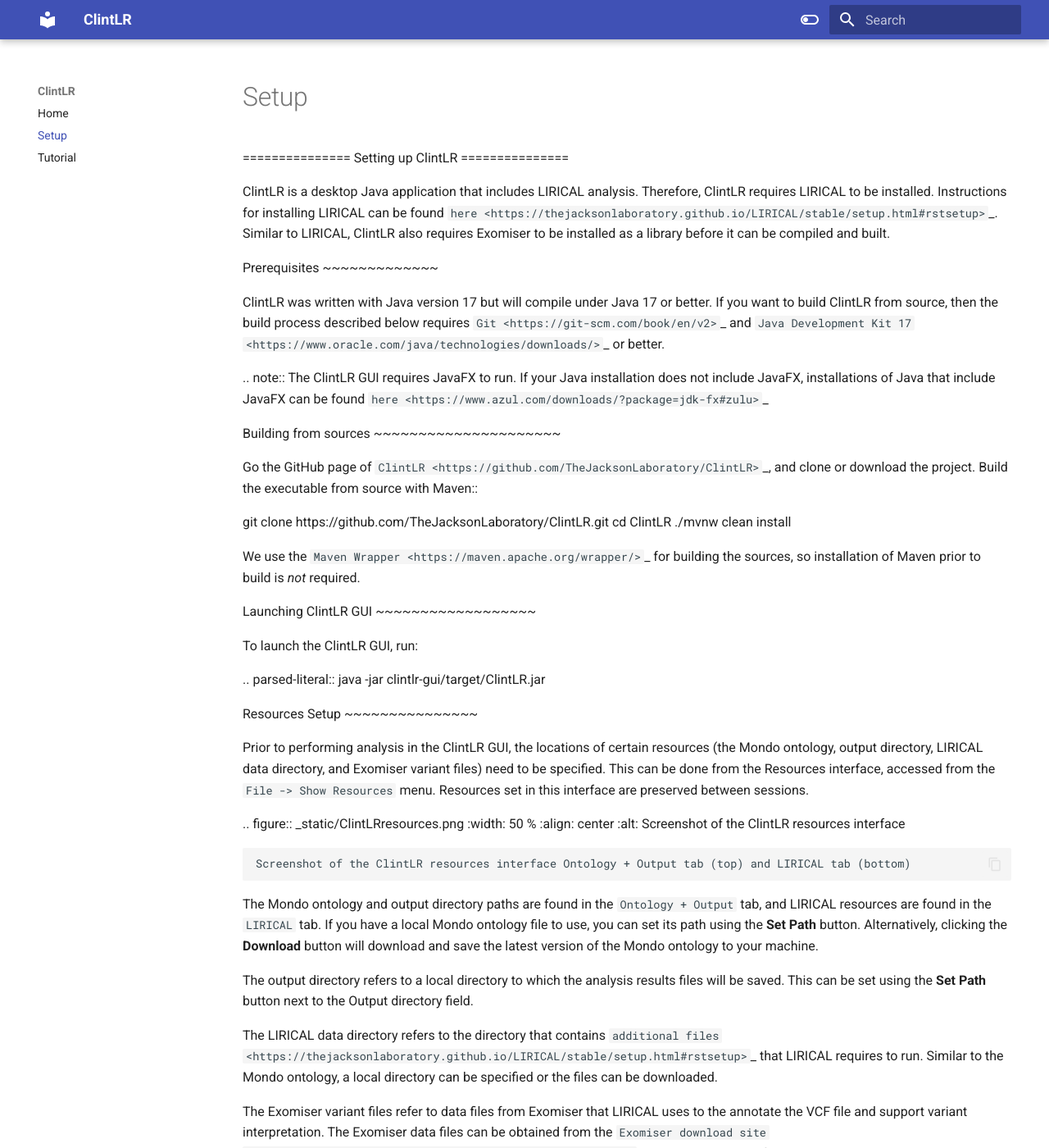
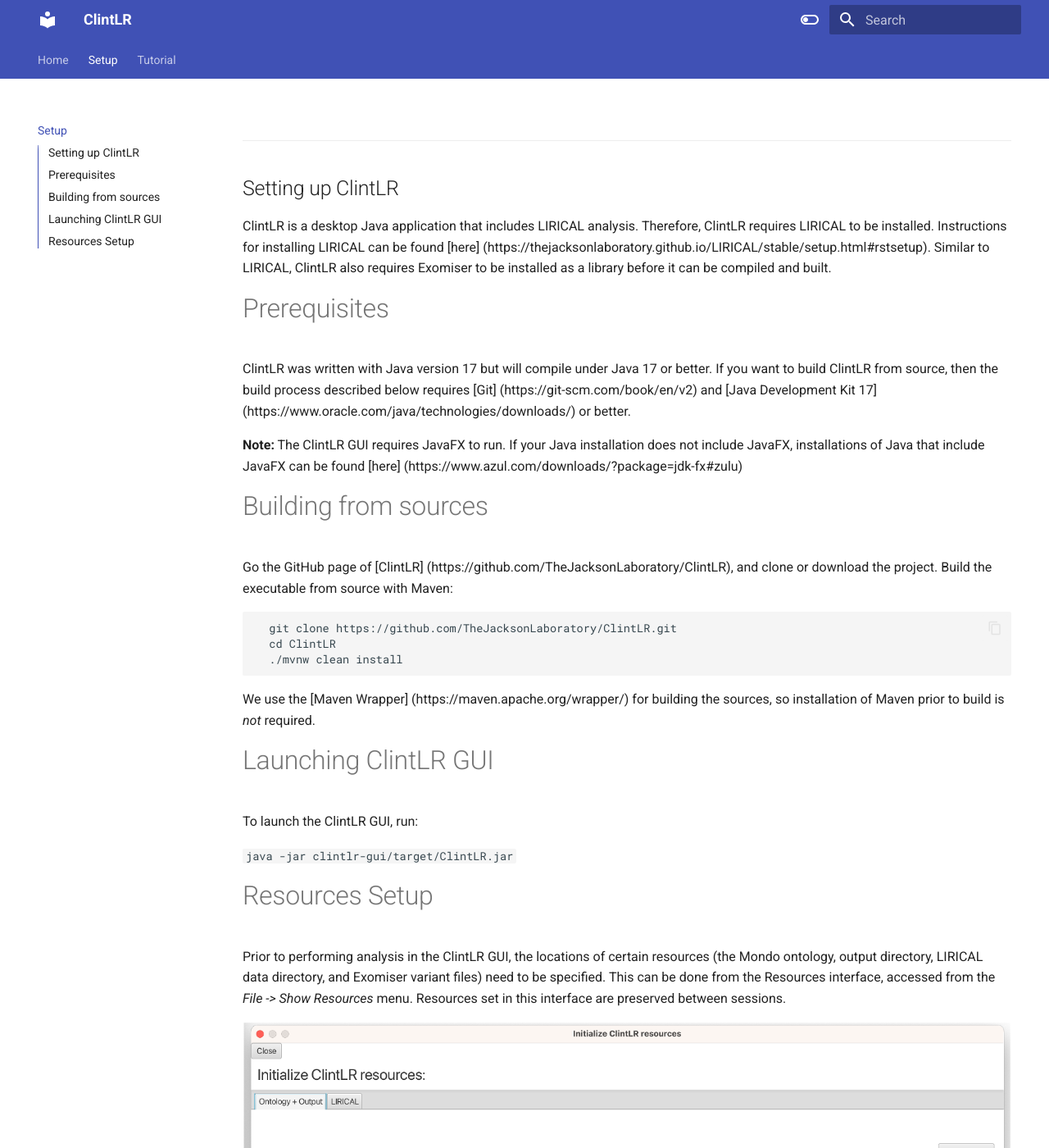
Before and after one commit to TheJacksonLaboratory/ClintLR, an MkDocs documentation site: the page built from docs/setup.md, in a window 1280 px wide and 1400 px high. Shown: the whole window at 82% size. Built offline with MkDocs 1.6.1 and Material for MkDocs 9.7.7, drawn with Linux system fonts in a browser that asks for light colours; some of the changed text lies outside the part shown.

Commit message:
Reformat docs

````diff
--- a/docs/setup.md
+++ b/docs/setup.md
@@ -1,63 +1,54 @@
-===============
+--------
 Setting up ClintLR
-===============
+--------
 
 ClintLR is a desktop Java application that includes LIRICAL analysis. Therefore, ClintLR requires LIRICAL to be installed.
-Instructions for installing LIRICAL can be found `here <https://thejacksonlaboratory.github.io/LIRICAL/stable/setup.html#rstsetup>`_.
+Instructions for installing LIRICAL can be found [here] (https://thejacksonlaboratory.github.io/LIRICAL/stable/setup.html#rstsetup).
 Similar to LIRICAL, ClintLR also requires Exomiser to be installed as a library before it can be compiled and built.
 
 
-Prerequisites
-~~~~~~~~~~~~~
+# Prerequisites
 
 ClintLR was written with Java version 17 but will compile under Java 17 or better. If you want to
 build ClintLR from source, then the build process described below requires
-`Git <https://git-scm.com/book/en/v2>`_ and
-`Java Development Kit 17 <https://www.oracle.com/java/technologies/downloads/>`_ or better.
+[Git] (https://git-scm.com/book/en/v2) and
+[Java Development Kit 17] (https://www.oracle.com/java/technologies/downloads/) or better.
 
-.. note::
-  The ClintLR GUI requires JavaFX to run. If your Java installation does not include JavaFX, installations of Java that
-  include JavaFX can be found `here <https://www.azul.com/downloads/?package=jdk-fx#zulu>`_
+**Note:** The ClintLR GUI requires JavaFX to run. If your Java installation does not include JavaFX, installations of Java that
+  include JavaFX can be found [here] (https://www.azul.com/downloads/?package=jdk-fx#zulu)
 
-Building from sources
-~~~~~~~~~~~~~~~~~~~~~
+# Building from sources
 
-Go the GitHub page of `ClintLR <https://github.com/TheJacksonLaboratory/ClintLR>`_, and clone or download the project.
-Build the executable from source with Maven::
+Go the GitHub page of [ClintLR] (https://github.com/TheJacksonLaboratory/ClintLR), and clone or download the project.
+Build the executable from source with Maven:
 
+```
   git clone https://github.com/TheJacksonLaboratory/ClintLR.git
   cd ClintLR
   ./mvnw clean install
+```
 
-We use the `Maven Wrapper <https://maven.apache.org/wrapper/>`_ for building the sources, so installation
+We use the [Maven Wrapper] (https://maven.apache.org/wrapper/) for building the sources, so installation
 of Maven prior to build is *not* required.
 
 
-Launching ClintLR GUI
-~~~~~~~~~~~~~~~~~~
+# Launching ClintLR GUI
 
 To launch the ClintLR GUI, run:
 
-.. parsed-literal::
-  java -jar clintlr-gui/target/ClintLR.jar
+```java -jar clintlr-gui/target/ClintLR.jar```
 
 
 
-Resources Setup
-~~~~~~~~~~~~~~~
+# Resources Setup
 
 Prior to performing analysis in the ClintLR GUI, the locations of certain resources (the Mondo ontology, output directory, LIRICAL data directory, and Exomiser variant files)
-need to be specified. This can be done from the Resources interface, accessed from the `File -> Show Resources` menu.
+need to be specified. This can be done from the Resources interface, accessed from the *File -> Show Resources* menu.
 Resources set in this interface are preserved between sessions.
 
-.. figure:: _static/ClintLRresources.png
-    :width: 50 %
-    :align: center
-    :alt: Screenshot of the ClintLR resources interface
+![Screenshot of the ClintLR resources interface](_static/ClintLRresourcesFigure.png "Screenshot of the ClintLR resources interface Ontology + Output tab (top) and LIRICAL tab (bottom)")
 
-    Screenshot of the ClintLR resources interface Ontology + Output tab (top) and LIRICAL tab (bottom)
-
-The Mondo ontology and output directory paths are found in the `Ontology + Output` tab, and LIRICAL resources are found in the `LIRICAL` tab.
+The Mondo ontology and output directory paths are found in the *Ontology + Output* tab, and LIRICAL resources are found in the *LIRICAL* tab.
 If you have a local Mondo ontology file to use, you can set its path using the **Set Path** button. Alternatively, clicking
 the **Download** button will download and save the latest version of the Mondo ontology to your machine.
 
@@ -65,9 +56,9 @@
 This can be set using the **Set Path** button next to the Output directory field.
 
 The LIRICAL data directory refers to the directory that contains
-`additional files <https://thejacksonlaboratory.github.io/LIRICAL/stable/setup.html#rstsetup>`_ that LIRICAL requires to run.
+[additional files] (https://thejacksonlaboratory.github.io/LIRICAL/stable/setup.html#rstsetup) that LIRICAL requires to run.
 Similar to the Mondo ontology, a local directory can be specified or the files can be downloaded.
 
 The Exomiser variant files refer to data files from Exomiser that LIRICAL uses to the annotate the VCF file and support variant interpretation.
-The Exomiser data files can be obtained from the `Exomiser download site <https://exomiser.monarchinitiative.org/exomiser/download>`_.
+The Exomiser data files can be obtained from the [Exomiser download site] (https://exomiser.monarchinitiative.org/exomiser/download).
 Once the Exomiser files are downloaded, their local paths can be set using the respective **Set Path** buttons.
--- a/docs/tutorial.md
+++ b/docs/tutorial.md
@@ -1,51 +1,45 @@
-
+--------
 Tutorial
-========
+--------
 
 This tutorial shows how to use ClintLR to perform LIRICAL analysis of phenopackets using adjusted pretest probabilities.
 
 
 
-Exomiser data
-^^^^^^^^^^^^^
+# Exomiser data
 
 ClintLR uses the Exomiser variant database that is available
-from the `Exomiser FTP site <http://data.monarchinitiative.org/exomiser/latest/index.html>`_. The versions current as of
-this writing are  ``2302_hg19.zip`` (for the HG19/GRCh37 Genome Assembly) and  ``2302_hg38.zip`` (for the HG38/GRCh38 Genome Assembly).
+from the [Exomiser FTP site] (http://data.monarchinitiative.org/exomiser/latest/index.html). The versions current as of
+this writing are  ```2302_hg19.zip``` (for the HG19/GRCh37 Genome Assembly) and  ```2302_hg38.zip``` (for the HG38/GRCh38 Genome Assembly).
 Choose the appropriate genome build, and download and extract the corresponding file.
 
 
-Test data
-^^^^^^^^^
+# Test data
 
 We will use a VCF file that is available in the Exomiser distribution file (e.g., exomiser-cli-13.2.0-distribution.zip),
-which is available from the same FTP site.  The file is called ``Pfeiffer.vcf``
-and can be found in the ``examples`` folder of the unzipped Exomiser distribution file. This file spikes a pathogenic FGFR3
+which is available from the same FTP site.  The file is called ```Pfeiffer.vcf```
+and can be found in the ```examples``` folder of the unzipped Exomiser distribution file. This file spikes a pathogenic FGFR3
 variant into a public VCF file and can be used to test ClintLR.
 
 
 
-Running ClintLR Analysis
-~~~~~~~~~~~~~~~~~~~~~
+# Running ClintLR Analysis
 
 The tree view shows the loaded Mondo ontology. Tree item icons indicate which terms are OMIM (black circle) or OMIMPS (red circle) terms.
-You can jump to specific terms in the ontology by using the `Browse Mondo Terms` or `Browse OMIM Terms` search fields.
+You can jump to specific terms in the ontology by using the *Browse Mondo Terms* or *Browse OMIM Terms* search fields.
 The Mondo term search field autocompletes the Mondo ontology disease name/label, and the OMIM term search field autocompletes the OMIM term ID.
 Information for the selected term is displayed in an HTML window to the right of the tree view.
 
-.. figure:: _static/ClintLRscreenshot.png
-    :width: 75 %
-    :align: center
-    :alt: Screenshot of the ClintLR interface
 
-    Screenshot of the ClintLR interface (left) and the pretest probability adjustment values interface (right)
+![Screenshot of the ClintLR interface](_static/ClintLR_screenshot_and_results.png "ClintLR (CLinical INTuition with Likelihood Ratios). (A) Users can download input files and adjust settings via the setup interface. (B) The main analysis interface allows users to choose the disease group and adjust the pretest probability of the group to reflect clinical intuition. (C) ClintLR the runs LIRICAL with the adjusted pretest probabilities and displays the results in the system browser.")
+
 
 Clinical intuition is incorporated into the LIRICAL algorithm by way of a slider in the ClintLR interface.
 The slider increases the pretest probability values that get passed into LIRICAL for the selected term and its descendants.
 In the tree, an up arrow in the selected term’s icon indicates that the pretest probability has been increased for that term.
 The pretest adjustment values can be reset to defaults for all terms by clicking the Reset button below the tree view.
-The pretest probability adjustment values can be viewed in a separate interface (`File -> Probability Map -> Show Map Interface`).
-If desired, the pretest probability values can be saved as a separate text file (`File -> Probability Map -> Save Map to File`), which can then be imported later.
+The pretest probability adjustment values can be viewed in a separate interface (*File -> Probability Map -> Show Map Interface*).
+If desired, the pretest probability values can be saved as a separate text file (*File -> Probability Map -> Save Map to File*), which can then be imported later.
 
 A phenopacket needs to be loaded (**Load Phenopacket** button) for the LIRICAL analysis to run correctly.
 The LIRICAL analysis parameters can be adjusted as well, and the LIRICAL algorithm can be run directly from ClintLR using the **Run LIRICAL** button.
@@ -54,8 +48,7 @@
 
 
 
-Viewing the results
-~~~~~~~~~~~~~~~~~~~
+# Viewing the results
 
 Once the analysis is complete, the results will be written to a new HTML file which is saved to the output directory and
 opened in a web browser. The top of the page shows some information about the input files and a list of observed
@@ -75,50 +68,33 @@
 diseases analyzed. The bottom of the page includes explanations and documents the settings used for the analysis.
 
 
-Analysis Using a List of Genes
-~~~~~~~~~~~~~~~~~~~~~~~~~~~~~~
+# Analysis Using a List of Genes
 
 The default in the ClintLR GUI is to apply the adjusted pretest probabilities to the selected term and all of its descendants.
 Alternatively, there is also a command-line interface where the pretest probability adjustments can be applied to terms based on
 a provided list of genes. There is a Python script to facilitate this analysis. The script accepts 6 arguments:
 
-.. list-table:: Arguments accepted by the gene analysis Python script
-    :widths: 25 25 75
-    :header-rows: 1
-
-    * - Flag
-      - Multiplicity
-      - Description
-    * - -p | --phenopacket
-      - 1..*
-      - Path(s) to phenopacket JSON file(s). REQUIRED.
-    * - -j | --jar
-      - 1..1
-      - Path to Java executable JAR file.
-    * - -d | --data
-      - 1..1
-      - Path to LIRICAL data directory.
-    * - -O | --outputDirectory
-      - 1..1
-      - Path to directory to write the results files.
-    * - -m | --multiplier
-      - 1..1
-      - Comma-separated pretest adjustment values (e.g. 5,10,15).
-    * - -g | --genes
-      - 1..1
-      - Path to file containing a comma-separated list of gene symbols.
+| Flag                    | Multiplicity | Description                                                     |
+|-------------------------|--------------|-----------------------------------------------------------------|
+| -p or --phenopacket     | 1..*         | Path(s) to phenopacket JSON file(s). REQUIRED.                  |
+| -j or --jar             | 1..1         | Path to Java executable JAR file.                               |
+| -d or --data            | 1..1         | Path to LIRICAL data directory.                                 |
+| -O or --outputDirectory | 1..1         | Path to directory to write the results files.                   |
+| -m or --multiplier      | 1..1         | Comma-separated pretest adjustment values (e.g. 5,10,15).       |
+| -g or --genes           | 1..1         | Path to file containing a comma-separated list of gene symbols. |
 
 
-The script can be run using the following command::
 
-  python path/to/pythonScript.py -p path/to/phenopacket(s) [-optional additional args]
+The script can be run using the following command:
+
+  ```python path/to/pythonScript.py -p path/to/phenopacket(s) [-optional additional args]```
 
 The -p argument accepts a list of phenopackets, or a path to a directory that contains the phenopackets to analyze sequentially.
 
 For example, to run analysis on all phenopackets in a directory using pretest adjustment values of 5 and 10 and a genes file,
 use the following command::
 
-  python path/to/pythonScript.py -p path/to/phenopacket/directory -m 5,10 -g path/to/genesFile.txt
+  ```python path/to/pythonScript.py -p path/to/phenopacket/directory -m 5,10 -g path/to/genesFile.txt```
 
 Individual phenopacket analysis results are saved as TSV files. Additionally, a summary file is created that includes the
 posttest probability values and rankings for the target disease at each pretest adjustment value for all phenopackets analyzed.
--- a/mkdocs.yml
+++ b/mkdocs.yml
@@ -3,8 +3,8 @@
 theme:
   name: "material"
   features:
-    #- navigation.tabs
-    - navigation.sections
+    - navigation.tabs
+    #- navigation.sections
     - toc.integrate
     - navigation.top
     - search.suggest
````
Also changed, not shown: docs/index.md (+3 -3 lines), docs/_static/ClintLR_screenshot_and_results.png (added), docs/_static/ClintLRresourcesFigure.png (added).
